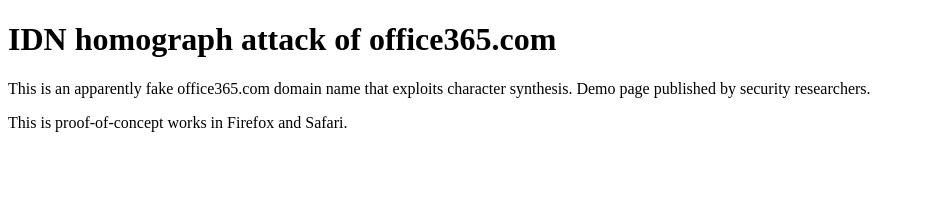
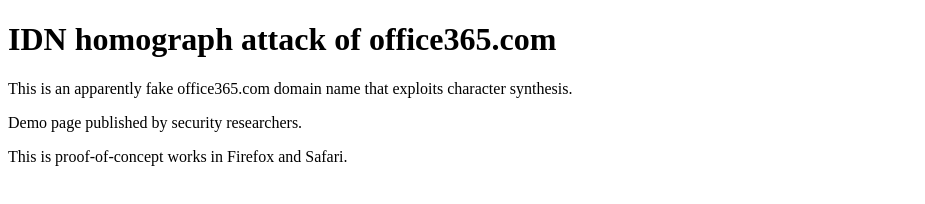
Before and after one commit to reinforchu/office365.com, a plain HTML site: page index.html in a window 1280 px wide. Shown: the whole page, without its empty margins (0-925 px from the left). Drawn offline with Linux system fonts and the light colour scheme.

Commit message:
Update index.html
br

```diff
--- a/index.html
+++ b/index.html
@@ -14,7 +14,8 @@
     </head>
     <body>
         <h1>IDN homograph attack of office365.com</h1>
-        <p>This is an apparently fake office365.com domain name that exploits character synthesis. Demo page published by security researchers.</p>
+        <p>This is an apparently fake office365.com domain name that exploits character synthesis.</p>
+        <p>Demo page published by security researchers.</p>
         <p>This is proof-of-concept works in Firefox and Safari.</p>
     </body>
 </html>
```
